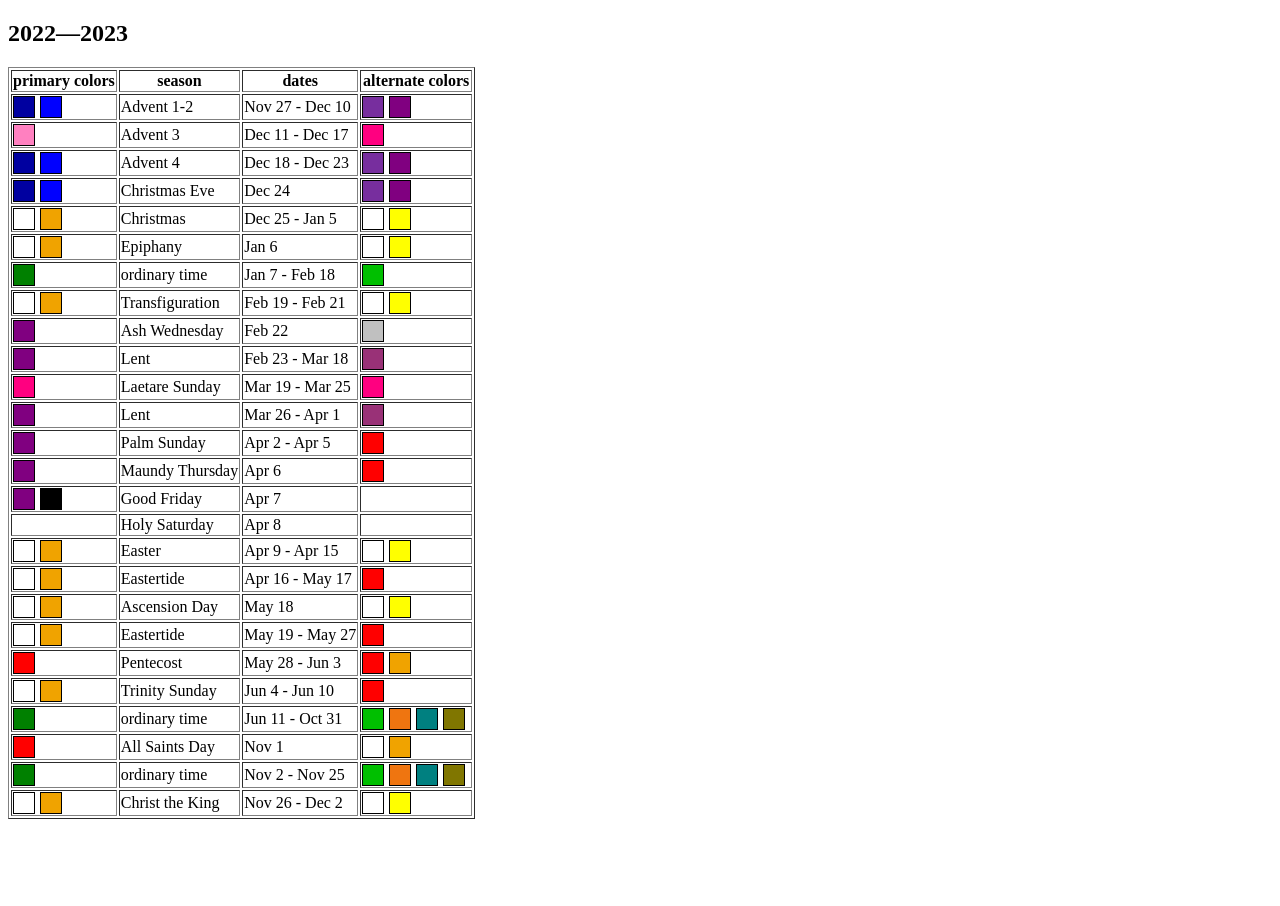
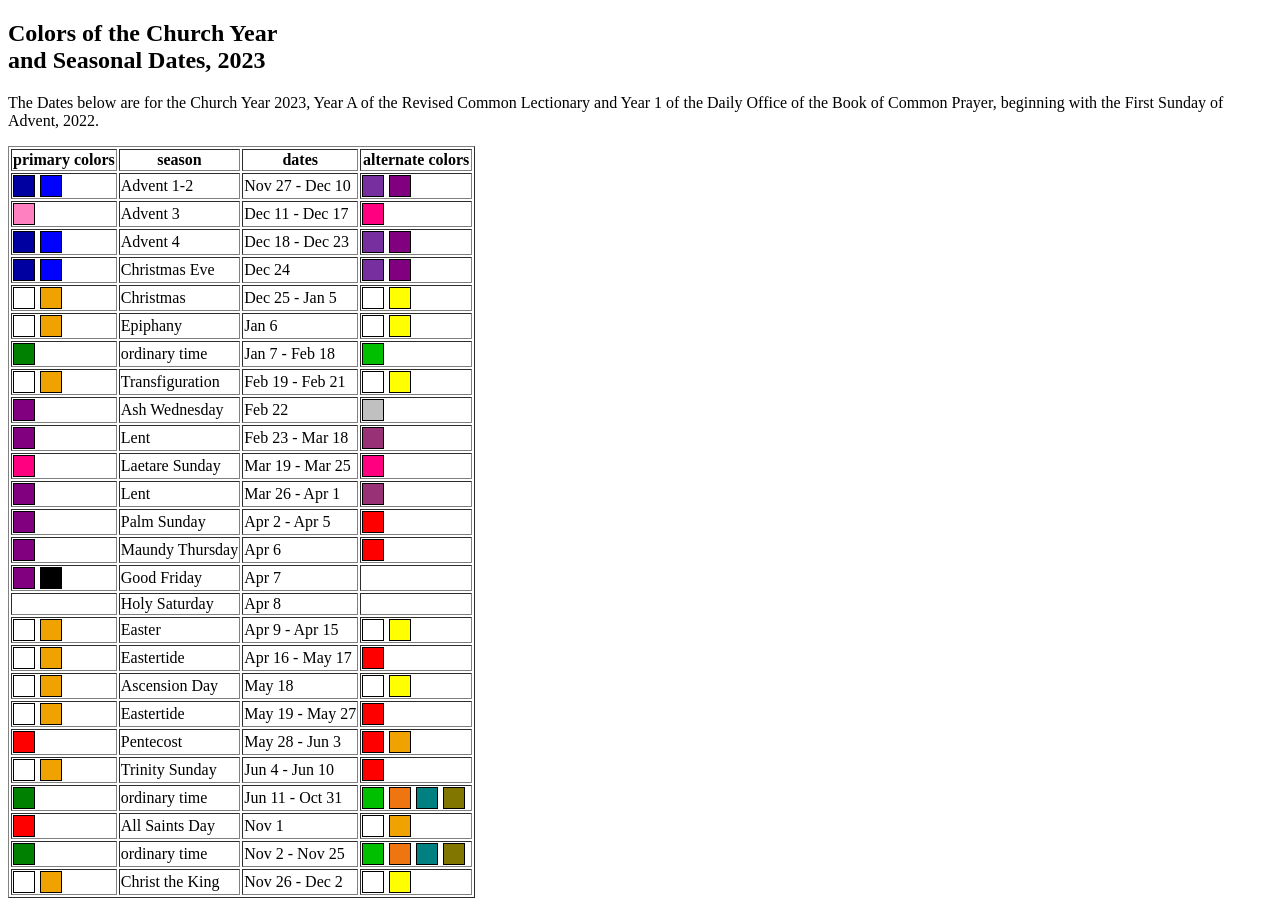
Before and after one commit to ke4roh/christian-calendar, a React (Create React App) app: page / in a window 1280 px wide. Before the commit the page ends 827 px from the top, so only its background shows below. Built offline with nearby package versions, Linux system fonts and the light colour scheme.

Commit message:
Fix dates, add daily office year, fix top text, add deployment

```diff
--- a/src/components/Year.jsx
+++ b/src/components/Year.jsx
@@ -4,7 +4,13 @@ import Season from './Season';
 function Year({ year }) {
   return (
     <div>
-      <h2>{year.year - 1}—{year.year}</h2>
+      <h2>Colors of the Church Year<br/>
+      and Seasonal Dates, {year.year}</h2>
+      <p>The Dates below are for the Church Year {year.year},
+        Year {year.rclYear} of the Revised Common Lectionary and
+        Year {year.dailyOfficeYear} of the Daily Office of the Book of
+        Common Prayer, beginning with
+        the First Sunday of Advent, {year.year - 1}.</p>
       <table border="1px black">
         <thead>
         <tr>
--- a/src/libs/christian-calendar.ts
+++ b/src/libs/christian-calendar.ts
@@ -122,6 +122,7 @@ namespace ChristianCalendar {
   export class Year {
     public year: number;
     public rclYear: string;
+    public dailyOfficeYear: string;
     public advent: DateWithoutTime;
     public easter: DateWithoutTime;
     public seasons: Season[];
@@ -131,6 +132,7 @@ namespace ChristianCalendar {
       // This number corresponds to the year in which the Christian year begins.
       this.year = year;
       this.rclYear = rclYear(year);
+      this.dailyOfficeYear = (2 - (year % 2)).toString();
       const advent = this.advent = computeAdvent(year-1);
       const easter = this.easter = computeEaster(year);
 
--- a/src/libs/dateWithoutTime.ts
+++ b/src/libs/dateWithoutTime.ts
@@ -76,7 +76,8 @@ export default class DateWithoutTime {
   }
 
   public toLocaleDateString(locale?: string | string[], options?: Intl.DateTimeFormatOptions): string {
-    return this.date.toDate().toLocaleDateString(locale, options);
+    let _date = new Date(this.date.year(), this.date.month(), this.date.date())
+    return _date.toLocaleDateString(locale, options);
   }
 
   public equals(other: DateWithoutTime): boolean {
```
Also changed, not shown: 1 other file (tests, documents, lock files or other folders).
